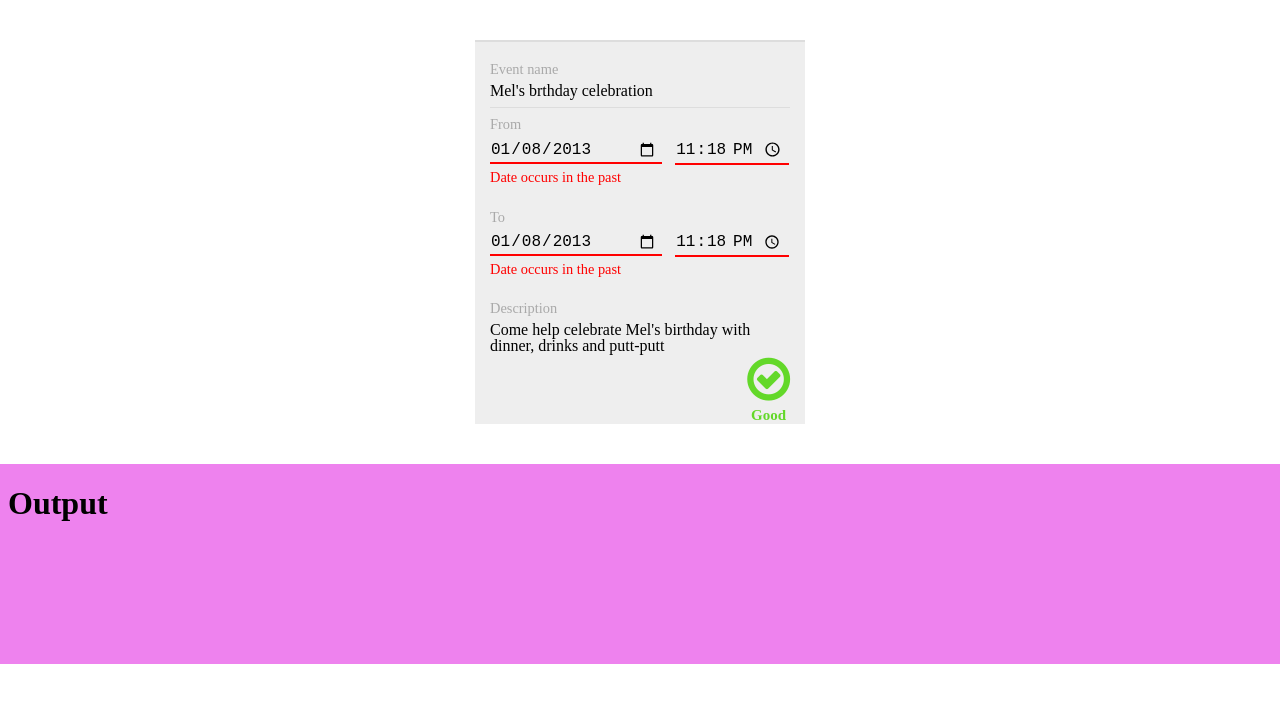
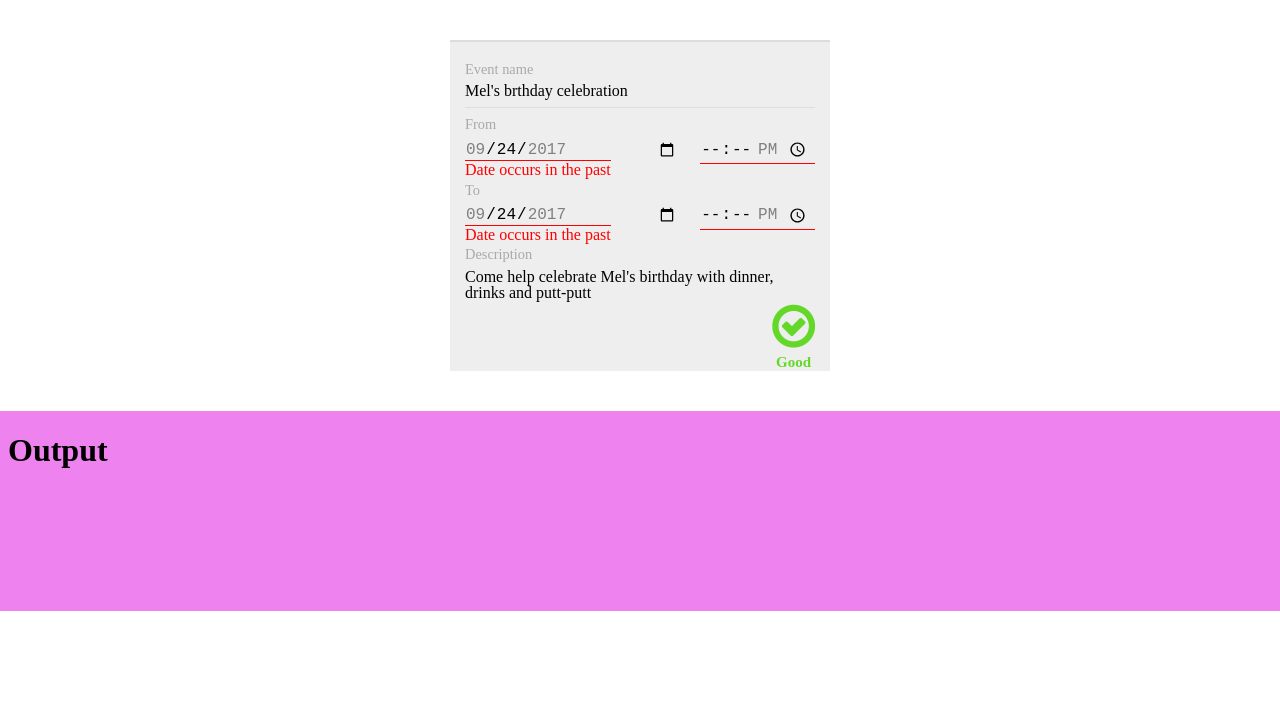
Before and after one commit to VlPan/EPAM_Traning, a plain HTML site: page HW_4/index.html in a window 1280 px wide. Drawn offline with Linux system fonts and the light colour scheme; a web font is replaced by a local one.

Commit message:
remake for correct validation

```diff
--- a/HW_4/index.html
+++ b/HW_4/index.html
@@ -25,24 +25,36 @@
             </td>
         </tr>
         <tr>
-            <td><input type="date" value="2013-01-08" class="error_alert"></td>
-            <td><input type="time" value="23:18" class="error_alert"></td>
+            <td>
+            <input type="date"  min="2017-09-25" max="2017-09-25"
+                   required pattern="[0-9]{4}-[0-9]{2}-[0-9]{2}" value="2017-09-24" >
+            <span class="validity"></span>
+            </td>
+
+            <td>
+                <input type="time" required min="16:00" max="23:59">
+                <span class="validity"></span>
+            </td>
         </tr>
-        <tr>
-            <td class="possible_error">Date occurs in the past</td>
-        </tr>
+
         <tr>
             <td>
                 <label class="title">To</label>
             </td>
         </tr>
         <tr>
-            <td><input type="date" value="2013-01-08" class="error_alert"></td>
-            <td><input type="time" value="23:18" class="error_alert"></td>
+            <td>
+            <input type="date" min="2017-09-25" max="2017-09-25"
+                   required  value="2017-09-24" >
+            <span class="validation"></span>
+            </td>
+
+            <td>
+                <input type="time" required min="16:00" max="23:59">
+                <span class="validation"></span>
+            </td>
         </tr>
-        <tr>
-            <td class="possible_error">Date occurs in the past</td>
-        </tr>
+
     </table>
     <h3 class="title">Description</h3>
     <p>Come help celebrate Mel's birthday with dinner, drinks and putt-putt</p>
--- a/HW_4/style.css
+++ b/HW_4/style.css
@@ -1,5 +1,5 @@
 #celebration_alert{
-    width: 300px;
+    width: 350px;
     margin: 40px auto;
     background-color: #eee;
     border-top: 2px solid #ddd;
@@ -30,17 +30,6 @@ td{
     font-size: .9em;
 }
 
-.possible_error{
-    display: inline-block;
-    width: 90%;
-    margin-bottom: 20px;
-    font-size: .9em;
-    color: red;
-}
-
-.error_alert{
-    border-bottom: 2px solid red;
-}
 
 input{
     background-color: #eee;
@@ -49,6 +38,7 @@ input{
     font-size: 16px;
 }
 
+
 input[type="date"]{
     width: 90%;
 }
@@ -56,6 +46,25 @@ input[type="date"]{
 input[type="time"]{
     width: 95%;
 }
+
+input[type="date"]:invalid+span:after {
+    content: 'Date occurs in the past';
+    height: 6px;
+    border-top: 1px solid red;
+    width: 15px;
+    color: red;
+}
+
+
+
+input[type="time"]:invalid+span:after {
+    content: '';
+    display: block;
+    height: 1px;
+    background-color: red;
+    width: 100%;
+}
+
 
 .fa-check-circle-o{
     float: right;
```
